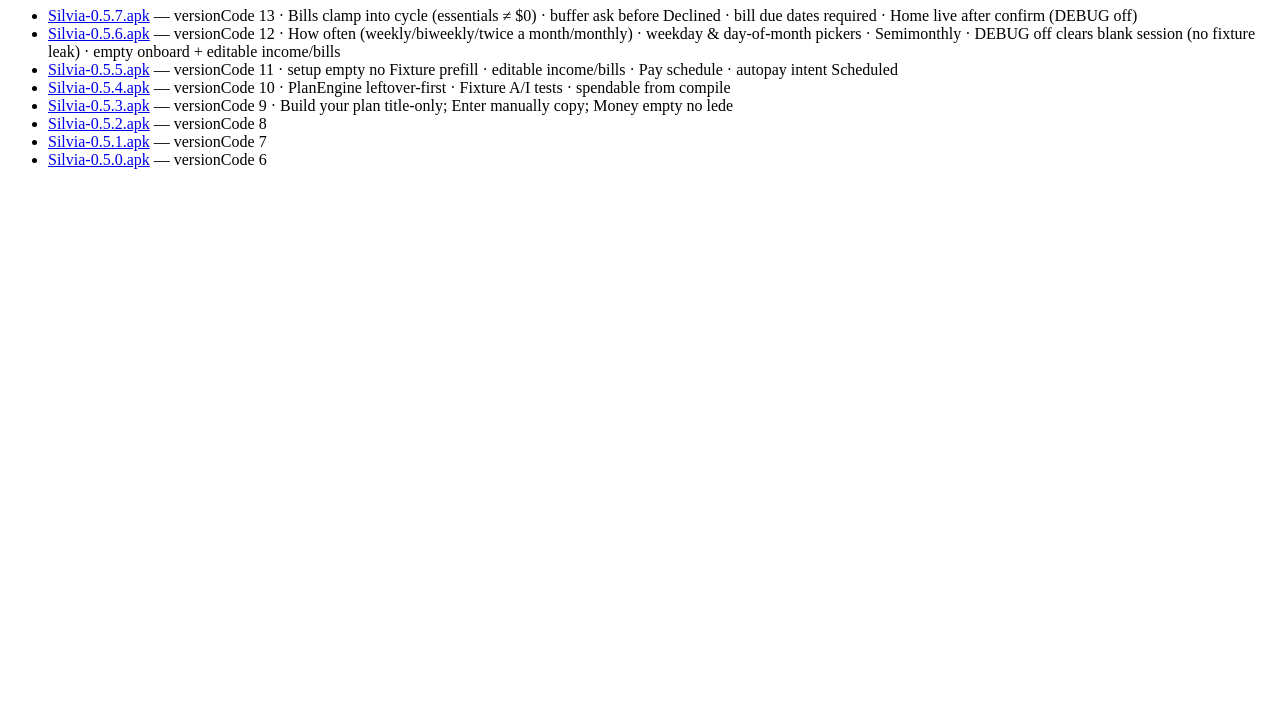
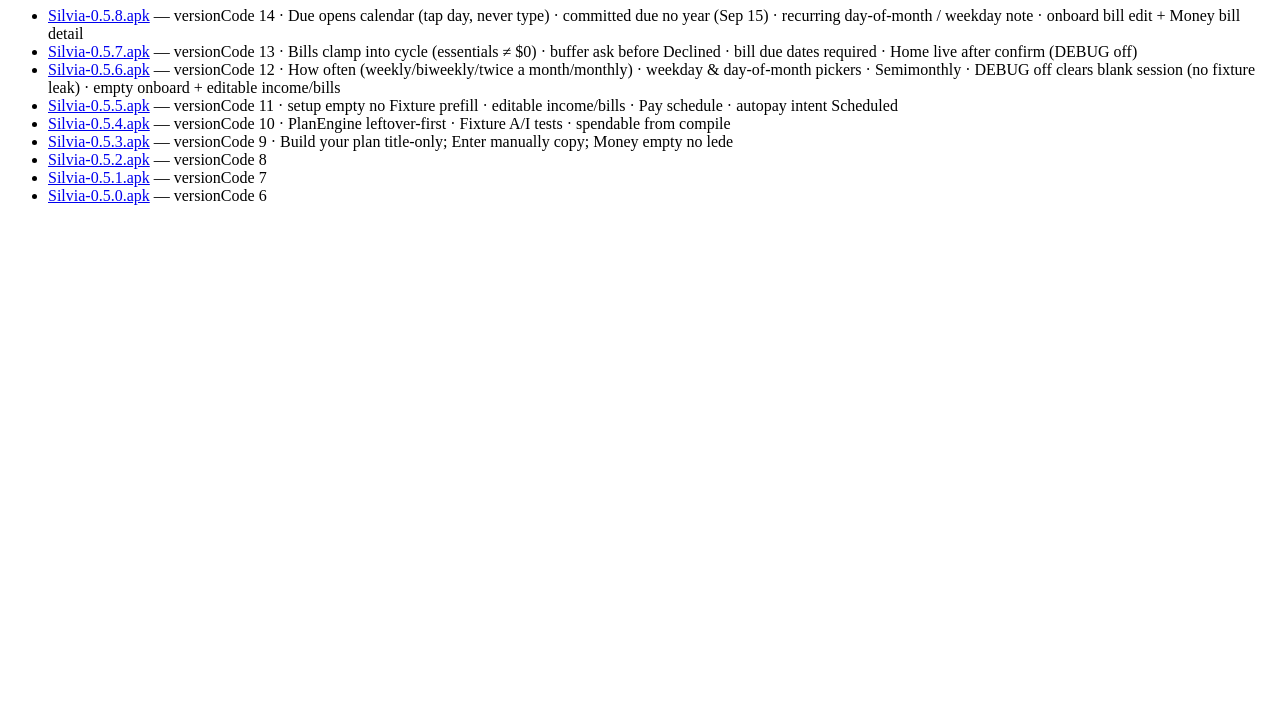
Before and after one commit to rz67nrn98v-blip/silvia-design-review, a plain HTML site: page downloads/index.html in a window 1280 px wide. Shown: the part 73-800 px from the top of the page. Drawn offline with Linux system fonts and the light colour scheme.

Commit message:
Eng: host Silvia Android 0.5.8 APK — due calendar tap-select, no-year display
Sean-approved due date UX: tap a day on month calendar (never type YYYY-MM-DD);
committed due shows MMM d (Sep 15); recurring day-of-month / weekday notes;
onboard bill edit + Money bill detail. versionName 0.5.8 / versionCode 14.

```diff
--- a/downloads/index.html
+++ b/downloads/index.html
@@ -3,6 +3,7 @@
 <body>
 <h1>Silvia downloads</h1>
 <ul>
+  <li><a href="Silvia-0.5.8.apk">Silvia-0.5.8.apk</a> — versionCode 14 · Due opens calendar (tap day, never type) · committed due no year (Sep 15) · recurring day-of-month / weekday note · onboard bill edit + Money bill detail</li>
   <li><a href="Silvia-0.5.7.apk">Silvia-0.5.7.apk</a> — versionCode 13 · Bills clamp into cycle (essentials ≠ $0) · buffer ask before Declined · bill due dates required · Home live after confirm (DEBUG off)</li>
   <li><a href="Silvia-0.5.6.apk">Silvia-0.5.6.apk</a> — versionCode 12 · How often (weekly/biweekly/twice a month/monthly) · weekday &amp; day-of-month pickers · Semimonthly · DEBUG off clears blank session (no fixture leak) · empty onboard + editable income/bills</li>
   <li><a href="Silvia-0.5.5.apk">Silvia-0.5.5.apk</a> — versionCode 11 · setup empty no Fixture prefill · editable income/bills · Pay schedule · autopay intent Scheduled</li>
```
Also changed, not shown: 1 other file.
